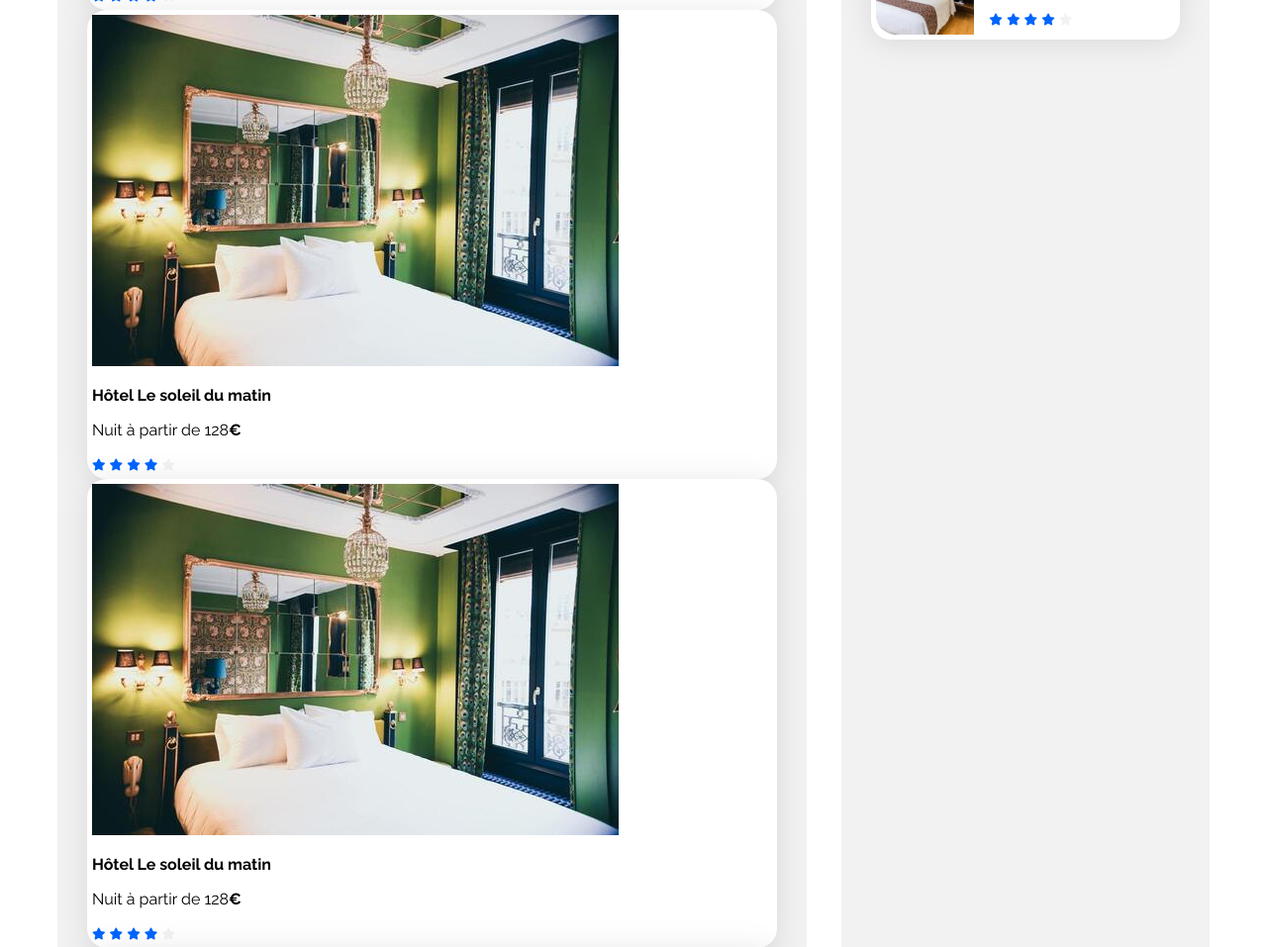
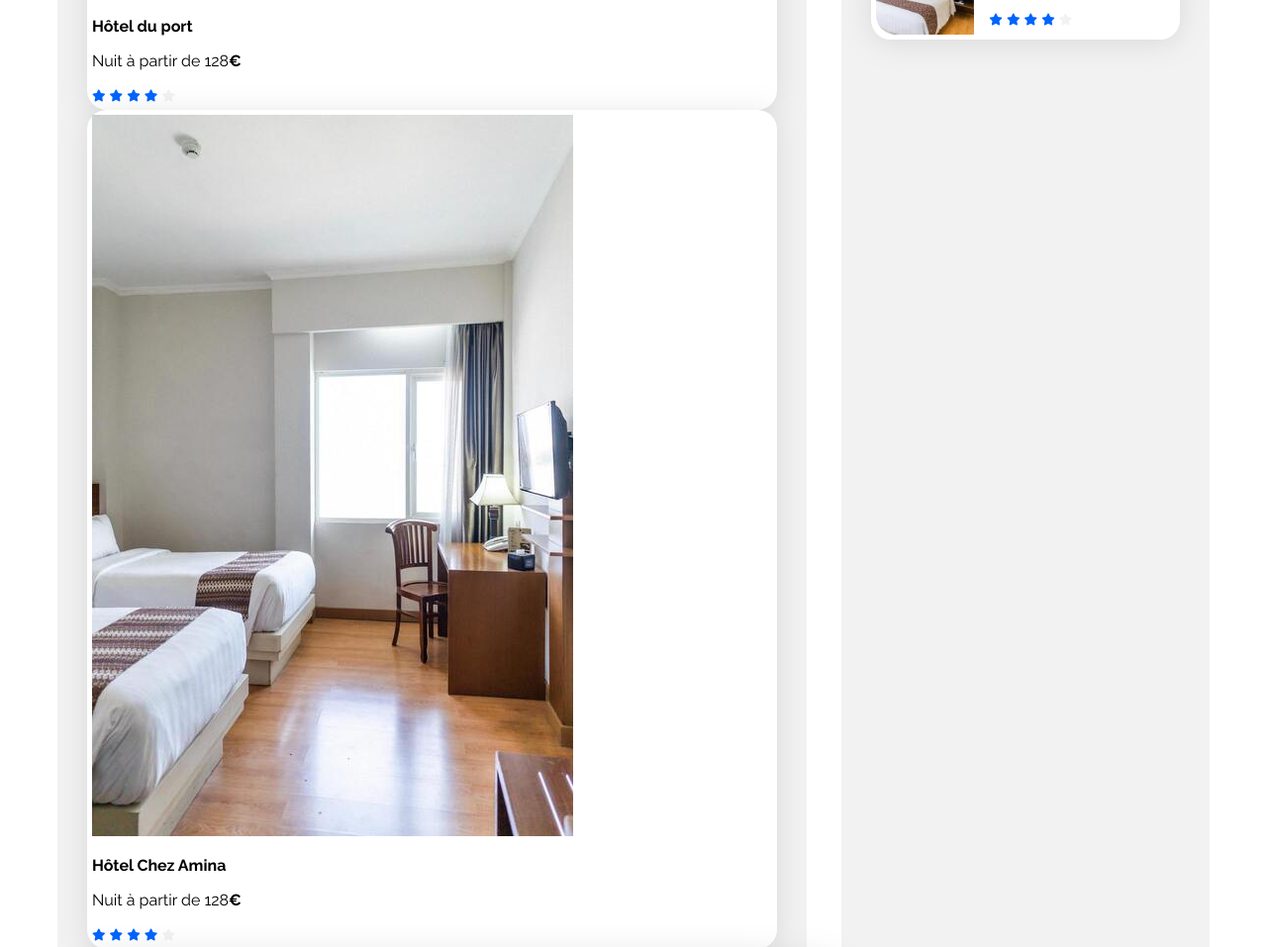
Before and after one commit to Yannstj/booki, a plain HTML site: page index.html in a window 1280 px wide. Shown: the part 1008-1965 px from the top of the page at 99% size. Drawn offline with Linux system fonts and the light colour scheme.

Commit message:
set true url for hebergements pics

```diff
--- a/index.html
+++ b/index.html
@@ -56,12 +56,12 @@
               <a href="#">
                 <article class="card">
                   <img
-                    src="./images/hebergements/emile-guillemot.jpg"
+                    src="./images/hebergements/fred-kleber.jpg"
                     alt="Image de la chambre d'hôtel montrant un lit"
                   />
                   <div class="card-content">
                     <div class="card-txt">
-                      <h3 class="card-title">Hôtel Le soleil du matin</h3>
+                      <h3 class="card-title">Hôtel du port</h3>
                       <p class="card-subtitle">
                         Nuit à partir de 128<span class="euro">€</span>
                       </p>
@@ -84,12 +84,12 @@
               <a href="#">
                 <article class="card">
                   <img
-                    src="./images/hebergements/emile-guillemot.jpg"
+                    src="./images/hebergements/febrian-zakaria.jpg"
                     alt="Image de la chambre d'hôtel montrant un lit"
                   />
                   <div class="card-content">
                     <div class="card-txt">
-                      <h3 class="card-title">Hôtel Le soleil du matin</h3>
+                      <h3 class="card-title">Hôtel Chez Amina</h3>
                       <p class="card-subtitle">
                         Nuit à partir de 128<span class="euro">€</span>
                       </p>
@@ -111,12 +111,12 @@
               <a href="#">
                 <article class="card">
                   <img
-                    src="./images/hebergements/emile-guillemot.jpg"
+                    src="./images/hebergements/reisetopia.jpg"
                     alt="Image de la chambre d'hôtel montrant un lit"
                   />
                   <div class="card-content">
                     <div class="card-txt">
-                      <h3 class="card-title">Hôtel Le soleil du matin</h3>
+                      <h3 class="card-title">Hôtel Les mouettes</h3>
                       <p class="card-subtitle">
                         Nuit à partir de 128<span class="euro">€</span>
                       </p>
@@ -138,12 +138,12 @@
               <a href="#">
                 <article class="card">
                   <img
-                    src="./images/hebergements/emile-guillemot.jpg"
+                    src="./images/hebergements/annie-spratt.jpg"
                     alt="Image de la chambre d'hôtel montrant un lit"
                   />
                   <div class="card-content">
                     <div class="card-txt">
-                      <h3 class="card-title">Hôtel Le soleil du matin</h3>
+                      <h3 class="card-title">Hôtel de la mer</h3>
                       <p class="card-subtitle">
                         Nuit à partir de 128<span class="euro">€</span>
                       </p>
@@ -165,12 +165,12 @@
               <a href="#">
                 <article class="card">
                   <img
-                    src="./images/hebergements/emile-guillemot.jpg"
+                    src="./images/hebergements/marcus-loke.jpg"
                     alt="Image de la chambre d'hôtel montrant un lit"
                   />
                   <div class="card-content">
                     <div class="card-txt">
-                      <h3 class="card-title">Hôtel Le soleil du matin</h3>
+                      <h3 class="card-title">Auberge La Canebière</h3>
                       <p class="card-subtitle">
                         Nuit à partir de 128<span class="euro">€</span>
                       </p>
@@ -192,12 +192,12 @@
               <a href="#">
                 <article class="card">
                   <img
-                    src="./images/hebergements/emile-guillemot.jpg"
+                    src="./images/hebergements/nicate-lee.jpg"
                     alt="Image de la chambre d'hôtel montrant un lit"
                   />
                   <div class="card-content">
                     <div class="card-txt">
-                      <h3 class="card-title">Hôtel Le soleil du matin</h3>
+                      <h3 class="card-title">Auberge Le Panier</h3>
                       <p class="card-subtitle">
                         Nuit à partir de 128<span class="euro">€</span>
                       </p>
```
